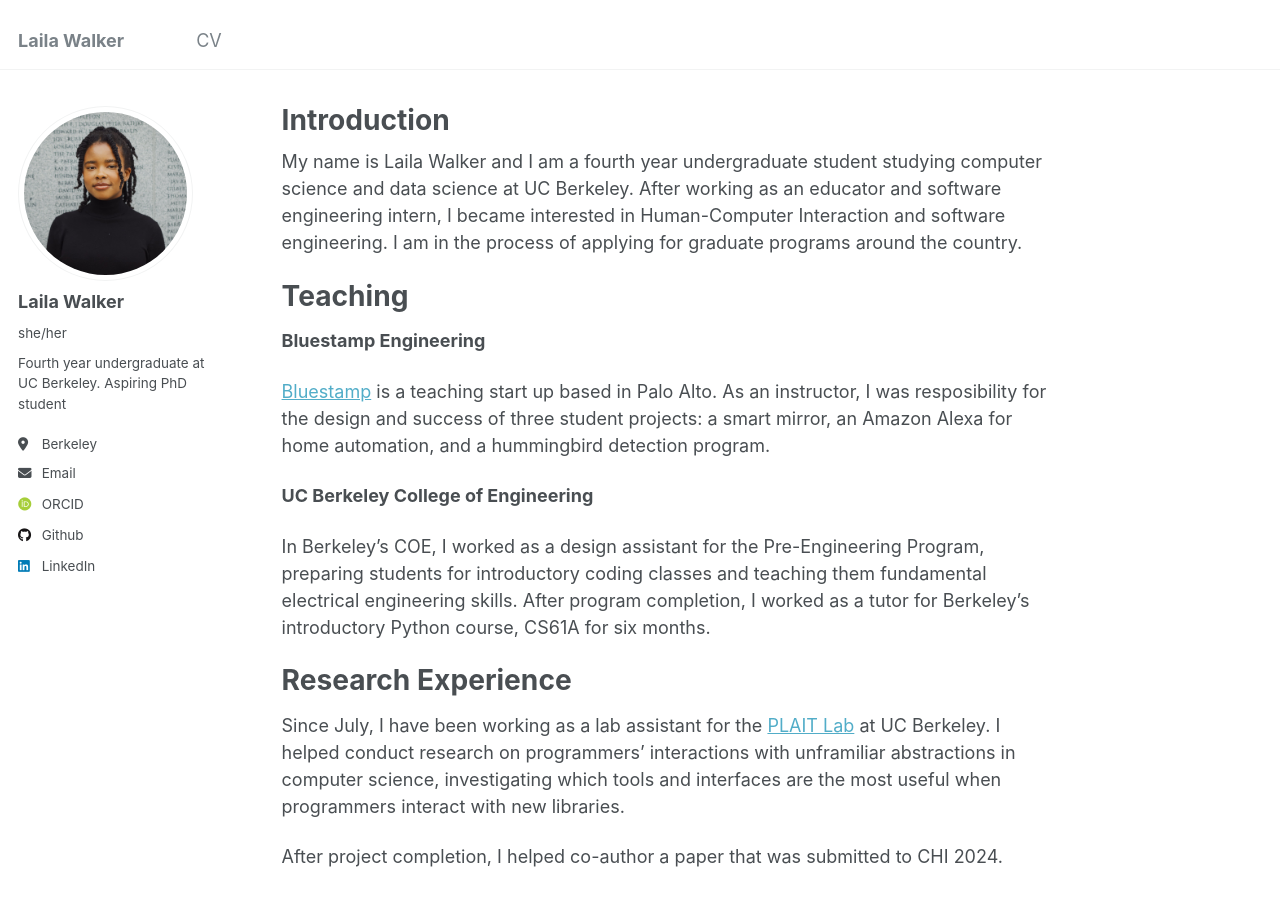
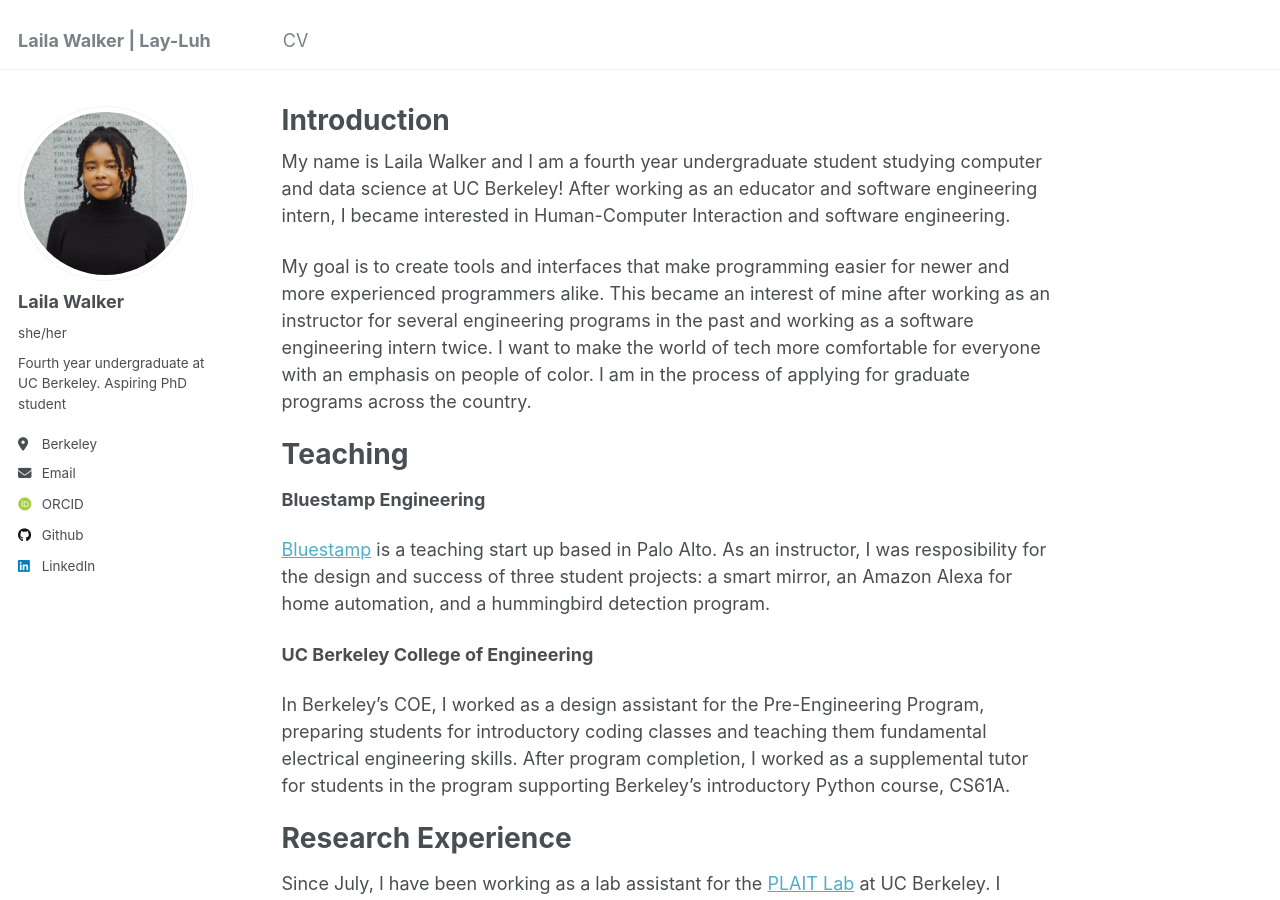
Before and after one commit to lailaw701/lailawalker, a Jekyll site: the page built from _pages/about.md, in a window 1280 px wide and 900 px high. Built offline with Jekyll 4.4.1, drawn with Linux system fonts in a browser that asks for light colours; some web fonts are replaced.

Commit message:
first draft

```diff
--- a/_config.yml
+++ b/_config.yml
@@ -8,7 +8,7 @@
 
 # Basic Site Settings
 locale                   : "en-US"
-title                    : "Laila Walker"
+title                    : "Laila Walker | Lay-Luh"
 title_separator          : "-"
 name                     : &name "Lay-Luh Walker"
 description              : &description "Portfolio for meee :3"
--- a/_pages/about.md
+++ b/_pages/about.md
@@ -7,7 +7,9 @@ redirect_from:
   - /about.html
 ---
 
-My name is Laila Walker and I am a fourth year undergraduate student studying computer science and data science at UC Berkeley. After working as an educator and software engineering intern, I became interested in Human-Computer Interaction and software engineering. I am in the process of applying for graduate programs around the country.
+My name is Laila Walker and I am a fourth year undergraduate student studying computer  and data science at UC Berkeley! After working as an educator and software engineering intern, I became interested in Human-Computer Interaction and software engineering.
+
+My goal is to create tools and interfaces that make programming easier for newer and more experienced programmers alike. This became an interest of mine after working as an instructor for several engineering programs in the past and working as a software engineering intern twice. I want to make the world of tech more comfortable for everyone with an emphasis on people of color. I am in the process of applying for graduate programs across the country.
 
 Teaching
 ======
@@ -17,7 +19,7 @@ Teaching
 
 **UC Berkeley College of Engineering**
 
-In Berkeley's COE, I worked as a design assistant for the Pre-Engineering Program, preparing students for introductory coding classes and teaching them fundamental electrical engineering skills. After program completion, I worked as a tutor for Berkeley's introductory Python course, CS61A for six months.
+In Berkeley's COE, I worked as a design assistant for the Pre-Engineering Program, preparing students for introductory coding classes and teaching them fundamental electrical engineering skills. After program completion, I worked as a supplemental tutor for students in the program supporting Berkeley's introductory Python course, CS61A.
 
 Research Experience
 ======
```
Also changed, not shown: _pages/cv.md (+1 -1 lines), _data/navigation.yml (line endings or trailing spaces).
